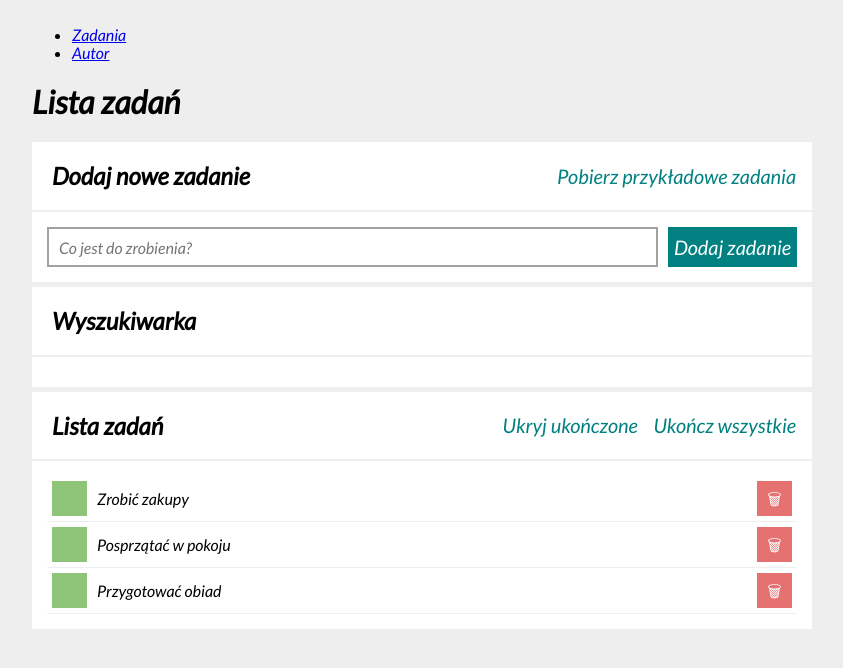
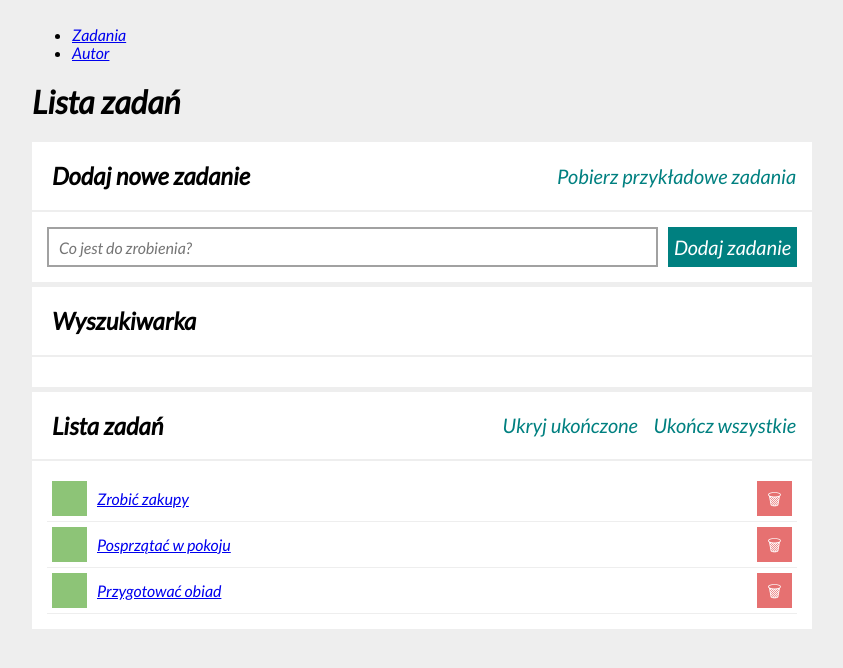
Before and after one commit to Pepko0/todo-list-react, a React (Create React App) app: page /#/zadania in a window 1280 px wide. Both pictures are taken after a click on the button "Pobierz przykładowe zadania". Shown: the top 668 px of the page, without its empty margins (218-1061 px from the left). Built offline with nearby package versions, Linux system fonts and the light colour scheme.

Commit message:
added Link to task

```diff
--- a/src/App.js
+++ b/src/App.js
@@ -1,7 +1,8 @@
 
 import { HashRouter, Link, Switch, Route, Redirect } from "react-router-dom";
-import Tasks from "./features/tasks/Tasks";
-import Author from "./features/tasks/Author";
+import TasksPage from "./features/tasks/TasksPage";
+import AuthorPage from "./features/tasks/AuthorPage";
+import TaskPage from "./features/tasks/TaskPage";
 
 export default  () => (
   <HashRouter>
@@ -15,11 +16,14 @@
       </li>
     </ul>
     <Switch>
+      <Route path="/zadania/:id">
+        <TaskPage />
+      </Route>
       <Route path="/zadania">
-        <Tasks />
+        <TasksPage />
       </Route>
       <Route path="/autor">
-        <Author />
+        <AuthorPage />
       </Route>
       <Route path="/">
         <Redirect to="/zadania"/>
--- a/src/features/tasks/TaskList/index.js
+++ b/src/features/tasks/TaskList/index.js
@@ -1,11 +1,13 @@
 import { List, Item, Content, Button } from "./styled";
 import { useSelector, useDispatch } from "react-redux";
+import { Link } from "react-router-dom/cjs/react-router-dom.min";
 import {
   selectTasks,
   toggleTaskDone,
   removeTask,
   selectHideDone,
 } from "../tasksSlice";
+
 
 const TaskList = () => {
   const tasks = useSelector(selectTasks);
@@ -21,7 +23,9 @@
             {task.done ? "✔" : ""}
           </Button>
 
-          <Content done={task.done}>{task.content}</Content>
+          <Content done={task.done}>
+            <Link to={`/zadania/${task.id}`}>{task.content}</Link>
+          </Content>
 
           <Button remove onClick={() => dispatch(removeTask(task.id))}>
             🗑
--- /dev/null
+++ b/src/features/tasks/TaskPage/index.js
@@ -0,0 +1,22 @@
+import Section from "../../../common/Section";
+import { useParams } from "react-router-dom/cjs/react-router-dom.min";
+import {getTaskById} from "../tasksSlice";
+import { useSelector } from "react-redux";
+
+
+function TaskPage () {
+    const {id} =useParams();
+    const task = useSelector(state => getTaskById(state, id));
+
+
+    return (
+        <main>
+                <Section
+                    title={task.content}
+                    body={<>asdasd</>}
+                >
+                </Section>
+        </main>
+    );
+}
+export default TaskPage;
--- a/src/features/tasks/tasksSlice.js
+++ b/src/features/tasks/tasksSlice.js
@@ -48,7 +48,8 @@
 export const selectTasks = (state) => selectTasksState(state).tasks;
 export const selectHideDone = (state) => selectTasksState(state).hideDone;
 export const selectAreTaskEmpty = (state) => selectTasks(state).length === 0;
-export const selectIsEveryTaskDone = (state) =>
-  selectTasks(state).every(({ done }) => done);
+export const selectIsEveryTaskDone = (state) => selectTasks(state).every(({ done }) => done);
+
+export const getTaskById = (state, taskId) => selectTasks(state).find(( { id } ) => id === taskId);
 
 export default tasksSlice.reducer;
```
Also changed, not shown: src/features/tasks/AuthorPage/index.js (renamed from src/features/tasks/Author/index.js), src/features/tasks/TasksPage/index.js (renamed from src/features/tasks/Tasks/index.js).
